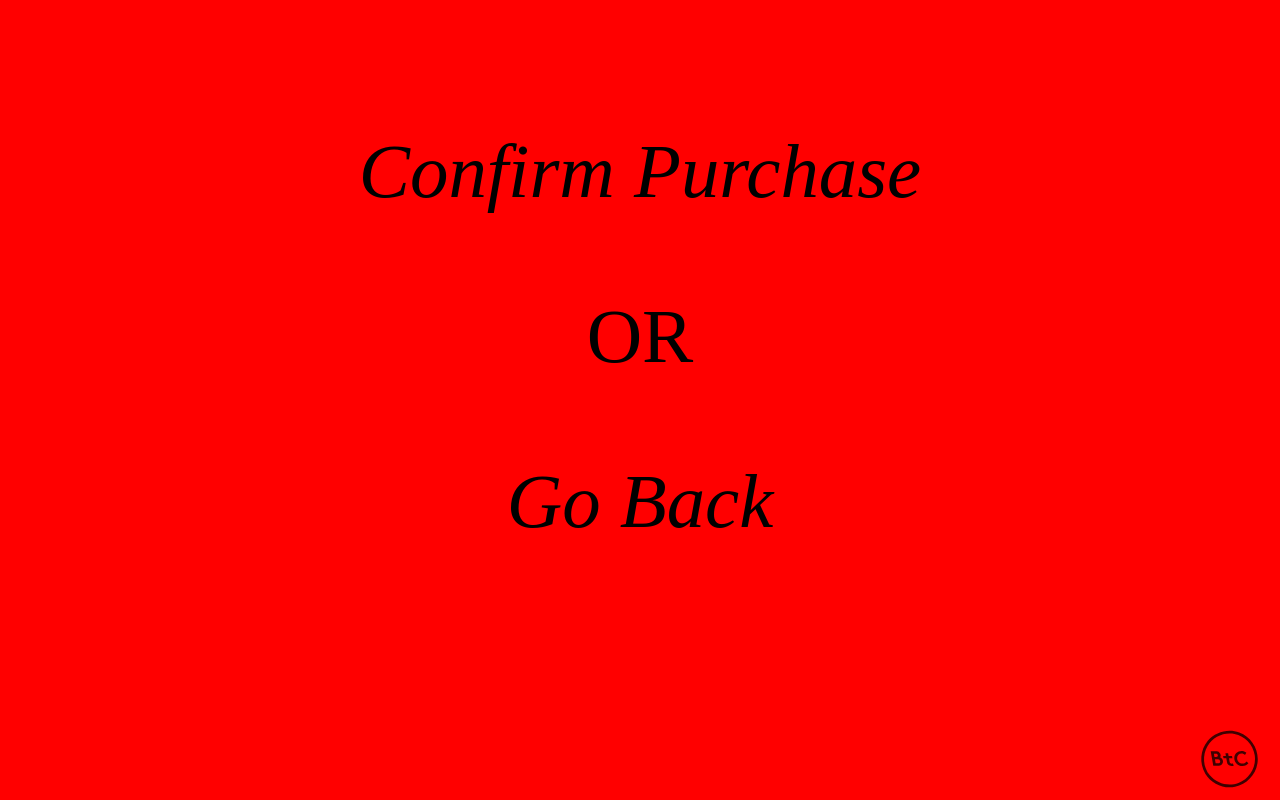
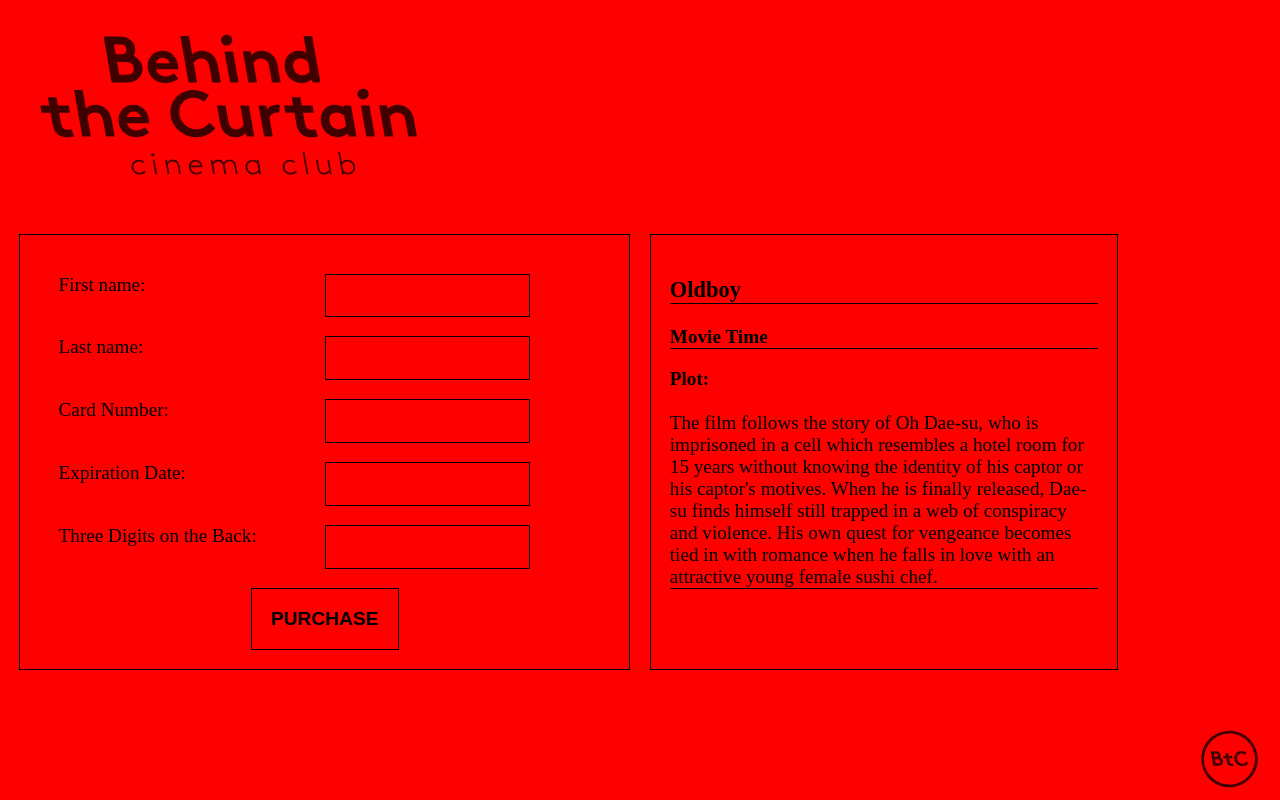
Before and after one commit to ivannnavi/movie_app, a plain HTML site: page buytix.html in a window 1280 px wide. Drawn offline with Linux system fonts and the light colour scheme.

Commit message:
Final Commit
Fixed eveyrthing, added comments

```diff
--- a/buytix.html
+++ b/buytix.html
@@ -6,7 +6,7 @@
   <meta name="viewport" content="width=device-width, initial-scale=1.0">
 
   <!-- Set a page title -->
-  <title>Crystal Ball Cinema</title>
+  <title>Behind the Curtain Cinema</title>
 
   <!-- Site Styles -->
   <link rel="stylesheet" href="other.css">
@@ -16,12 +16,35 @@
 
 <body>
 
-  <div class="purchase">
-    <a href="movielist2.html">Confirm Purchase</a>
-    <p>OR</p>
-    <a href="movieinfo2.html">Go Back</a>
+  <div id="header">
+
+    <img id="toplogo" src="behind the curtain cinema club-08.svg">
+
   </div>
 
+  <div id="purchasegrid">
+    <div id="purchaseform">
+      <form action="movielist2.html">
+        <div class="formleft"> First name: </div>
+        <div class="formright"> <input type="text" name="firstname" value=""></div>
+        <div class="formleft"> Last name: </div>
+        <div class="formright"> <input type="text" name="lastname" value=""></div>
+        <div class="formleft"> Card Number:</div>
+        <div class="formright"> <input type="text" name="cardnumber" value=""></div>
+        <div class="formleft"> Expiration Date: </div>
+        <div class="formright"> <input type="text" name="cardnumber" value=""></div>
+        <div class="formleft"> Three Digits on the Back: </div>
+        <div class="formright"> <input type="text" name="cardnumber" value=""> </div>
+      </form>
+      <div id="formpurchase"> <input type="submit" value="Purchase"> </div>
+    </div>
+    <div id="info">
+      <h3>Oldboy</h3>
+      <p><span class="boldtext">Movie Time</span>
+        <p><span class="boldtext">Plot: </span><br><br>The film follows the story of Oh Dae-su, who is imprisoned in a cell which resembles a hotel room for 15 years without knowing the identity of his captor or his captor's motives. When he is finally released,
+          Dae-su finds himself still trapped in a web of conspiracy and violence. His own quest for vengeance becomes tied in with romance when he falls in love with an attractive young female sushi chef.</p>
+    </div>
+  </div>
 
   <a href="movielist2.html">
   <img id="footer" src="behind the curtain cinema club-09.svg">
--- a/other.css
+++ b/other.css
@@ -1,3 +1,5 @@
+/* body settings override default internet css*/
+
 body {
   margin: 0;
   background: red;
@@ -5,25 +7,114 @@ body {
   font-size: 1.2em;
 }
 
+/* movie list styling */
+
+/* header as a two column grid */
+
 #header {
   padding: 1.5em;
   display: grid;
   grid-template-columns: 1fr 2fr;
   grid-gap: 1em;
   font-family: "Garamond";
-  justify-items: center;
   align-items: center;
 }
+
+/* grid paragraph styling */
 
 #openp {
   max-width: 70%;
   font-size: 1.2em;
 }
 
+/* list of films grid */
+
 .moviegrid {
   display: grid;
   grid-template-columns: 1fr 1fr;
   padding: 3em 0 3em 3em;
+  grid-row-gap: 1em;
+}
+
+.movie {
+  padding: 3em 0 3em 3em;
+  text-decoration: none;
+  border-bottom: solid black 1px;
+}
+
+.movie:hover {
+  animation: movie;
+  animation-duration: 2s;
+  animation-timing-function: ease-in;
+  animation-delay: 100ms;
+  animation-iteration-count: 1;
+  animation-fill-mode: both;
+}
+
+.movie h3,
+.movie h5 {
+  font-size: 2em;
+  font-family: "Garamond";
+  display: inline;
+  color: black;
+}
+
+/* main page movie hover animation */
+
+@keyframes movie {
+  0% {
+    background-color: red;
+  }
+  50% {
+    background-color: orange;
+  }
+  100% {
+    background-color: yellow;
+  }
+}
+
+a {
+  text-decoration: none;
+}
+
+img {
+  width: 100%;
+  max-width: 500px;
+}
+
+/* movie info page styling */
+
+/* movie title, trailer and horizontal div styling */
+
+.title {
+  display: flex;
+  align-items: center;
+  justify-content: center;
+  height: 5vh;
+  font-size: 4em;
+  padding: 1em;
+}
+
+#trailer {
+  text-decoration: underline;
+  color: black;
+  display: flex;
+  align-items: center;
+  justify-content: center;
+  font-size: 2em;
+  font-weight: 700;
+  margin-top: 1em;
+}
+
+#trailer:hover {
+  text-decoration: none;
+  color: yellow;
+}
+
+#horizontal {
+  white-space: nowrap;
+  overflow-x: auto;
+  display: inline-block;
 }
 
 #info p,
@@ -37,9 +128,7 @@ body {
   padding: 1em;
 }
 
-.boldtext {
-  font-weight: 700;
-}
+/* purchase tickets table styling */
 
 #coptix {
   border: 1px solid black;
@@ -85,75 +174,62 @@ body {
   grid-template-columns: 1fr 1fr;
 }
 
-.movie {
-  padding: 3em 0 3em 3em;
-  text-decoration: none;
-  border-bottom: solid black 1px;
+/* Purchase tickets page styling */
+
+#purchasegrid {
+  display: grid;
+  grid-template-columns: 1fr 1fr;
+  grid-column-gap: 1em;
+  grid-row-gap: 1em;
+  padding: 1em;
 }
 
-.movie:hover {
-  animation: movie;
-  animation-duration: 2s;
-  animation-timing-function: ease-in;
-  animation-delay: 100ms;
-  animation-iteration-count: 1;
-  animation-fill-mode: both;
+#purchasegrid form {
+  display: grid;
+  grid-template-columns: 1fr 1fr;
+  grid-row-gap: 1em;
+  padding: 1em;
 }
 
-@keyframes movie {
-  0% {
-    background-color: red;
-  }
-  50% {
-    background-color: orange;
-  }
-  100% {
-    background-color: yellow;
-  }
+/* request form styling */
+
+#purchaseform {
+  border: 1px solid black;
+  padding: 1em;
 }
 
-a {
-  text-decoration: none;
+input {
+  padding: 1em;
 }
 
-img {
-  width: 100%;
-  max-width: 500px;
+input[type="text"] {
+  background-color: red;
+  border: 1px solid black;
 }
 
-#title {
-  display: flex;
-  align-items: center;
-  justify-content: center;
-  width: 5wh;
-  height: 5vh;
-  font-size: 4em;
+input[type="submit"] {
+  font-style: Garamond;
+  font-weight: bold;
+  background-color: red;
+  border: 1px solid black;
+  font-size: 1em;
+  text-transform: uppercase;
 }
 
-.purchase {
-  display: grid;
-  grid-template-columns: 1fr;
-  font-size: 4em;
-  text-align: center;
-  padding-top: 10%;
+.formleft {
+  text-align: left;
 }
 
-.purchase a {
-  color: black;
-  font-style: italic;
+.formright {
+  align-self: start;
+  text-align: left;
 }
 
-.purchase a:hover {
-  color: yellow;
+#formpurchase {
+  text-align: center;
 }
 
-.movie h3,
-.movie h5 {
-  font-size: 2em;
-  font-family: "Garamond";
-  display: inline;
-  color: black;
-}
+/* footer styling */
 
 #footer {
   position: fixed;
@@ -162,6 +238,12 @@ img {
   right: 1%;
 }
 
+.boldtext {
+  font-weight: bold;
+}
+
+/* media queries */
+
 @media (max-width: 1007px) {
   .table {
     grid-template-columns: 1fr;
@@ -169,6 +251,13 @@ img {
 }
 
 @media (max-width: 604px) {
+  #purchasegrid {
+    grid-template-columns: 1fr;
+  }
+
+  #purchasegrid form {
+    grid-template-columns: 1fr;
+  }
   #header {
     grid-template-columns: 1fr;
   }
```
Also changed, not shown: movieinfo2.html (+14 -10 lines), movielist2.html (+9 -2 lines), behind the curtain cinema club-09 copy.svg.
